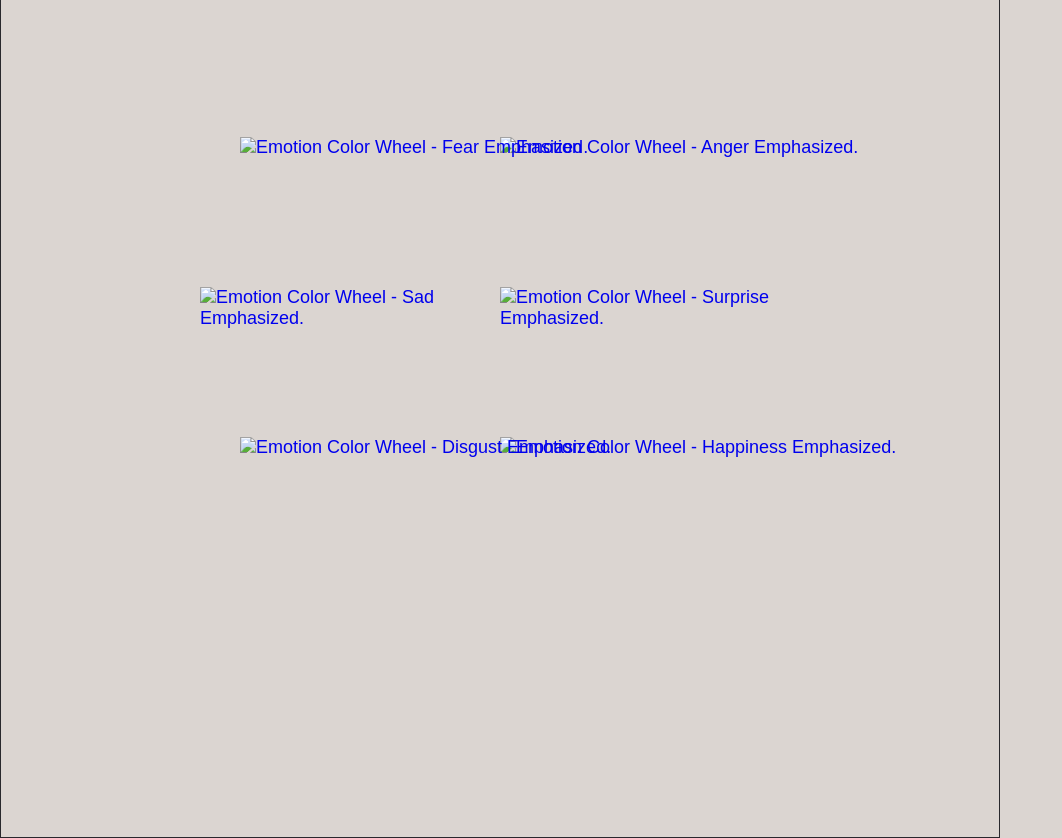
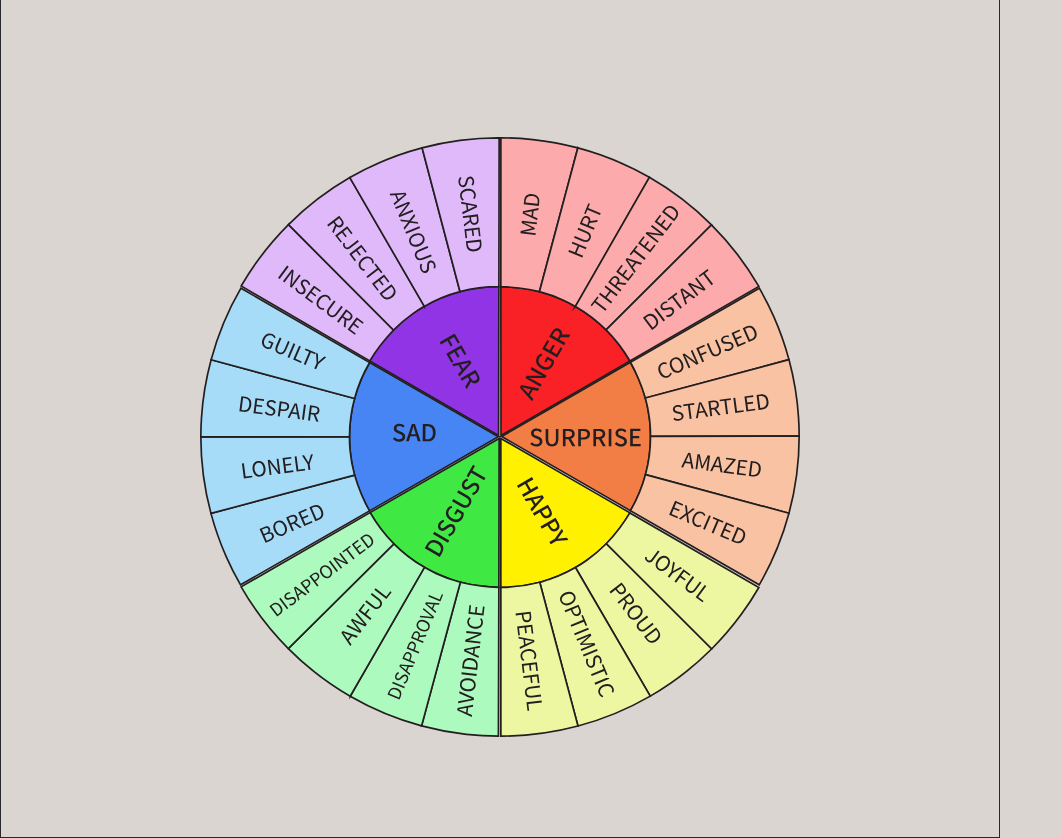
Before and after one commit to chudsp87/moodi, a plain HTML site: page color-wheel.html in a window 1280 px wide. Shown: the part 600-1438 px from the top of the page, without its empty margins (0-1062 px from the left). Drawn offline with Linux system fonts and the light colour scheme.

Commit message:
Fixed image path in color-wheel.html

```diff
--- a/color-wheel.html
+++ b/color-wheel.html
@@ -23,22 +23,22 @@
         </div>
         <div style="margin-left: auto; margin-right: auto;" class="container">
             <a href="happy-settings.html">
-                <img title="Happy - a feeling or showing of pleasure or contentment" class="happy" src="images/color-wheel/happy.svg" alt="Emotion Color Wheel - Happiness Emphasized." />
+                <img title="Happy - a feeling or showing of pleasure or contentment" class="happy" src="color-wheel/happy.svg" alt="Emotion Color Wheel - Happiness Emphasized." />
             </a>
             <a href="surprise-settings.html">
-                <img title="Surprise - an unexpected or astonishing event, fact, or thing." class="surprise" src="images/color-wheel/surprise.svg" alt="Emotion Color Wheel - Surprise Emphasized." />
+                <img title="Surprise - an unexpected or astonishing event, fact, or thing." class="surprise" src="color-wheel/surprise.svg" alt="Emotion Color Wheel - Surprise Emphasized." />
             </a>
             <a href="anger-settings.html">
-                <img title="Anger - a strong feeling of annoyance, displeasure, or hostility." class="anger" src="images/color-wheel/anger.svg" alt="Emotion Color Wheel - Anger Emphasized." />
+                <img title="Anger - a strong feeling of annoyance, displeasure, or hostility." class="anger" src="color-wheel/anger.svg" alt="Emotion Color Wheel - Anger Emphasized." />
             </a>
             <a href="fear-settings.html">
-                <img title="Fear - an unpleasant emotion caused by the belief that someone or something is dangerous, likely to cause pain, or a threat." class="fear" src="images/color-wheel/fear.svg" alt="Emotion Color Wheel - Fear Emphasized." />
+                <img title="Fear - an unpleasant emotion caused by the belief that someone or something is dangerous, likely to cause pain, or a threat." class="fear" src="color-wheel/fear.svg" alt="Emotion Color Wheel - Fear Emphasized." />
             </a>
             <a href="sad-settings.html">
-                <img title="Sadness - feeling down or unhappy in response to grief, discouragement, or disappointment; if ongoing, may indicate depression." class="sad" src="images/color-wheel/sad.svg" alt="Emotion Color Wheel - Sad Emphasized." />
+                <img title="Sadness - feeling down or unhappy in response to grief, discouragement, or disappointment; if ongoing, may indicate depression." class="sad" src="color-wheel/sad.svg" alt="Emotion Color Wheel - Sad Emphasized." />
             </a>
             <a href="disgust-settings.html">
-                <img title="Disgust - a feeling of revulsion or strong disapproval aroused by something unpleasant or offensive" class="disgust" src="images/color-wheel/disgust.svg" alt="Emotion Color Wheel - Disgust Emphasized." />
+                <img title="Disgust - a feeling of revulsion or strong disapproval aroused by something unpleasant or offensive" class="disgust" src="color-wheel/disgust.svg" alt="Emotion Color Wheel - Disgust Emphasized." />
             </a>
         </div>
 
```
